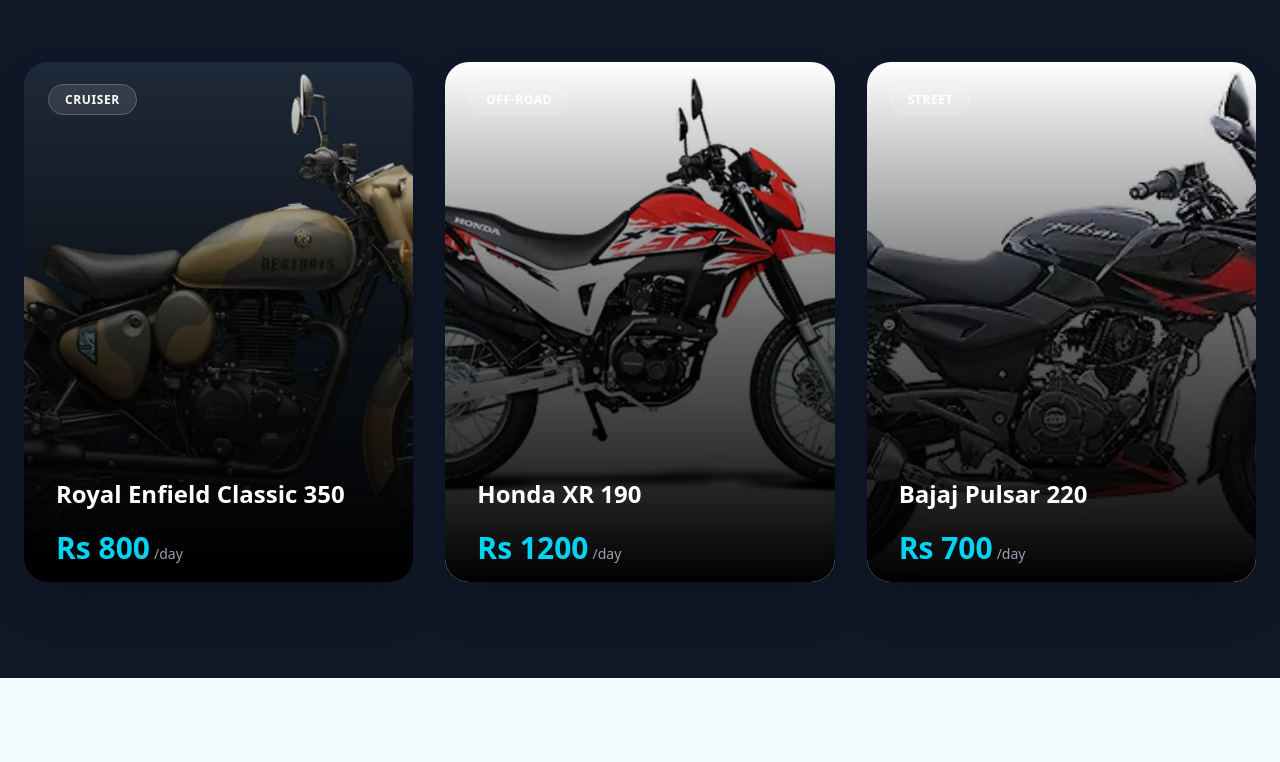
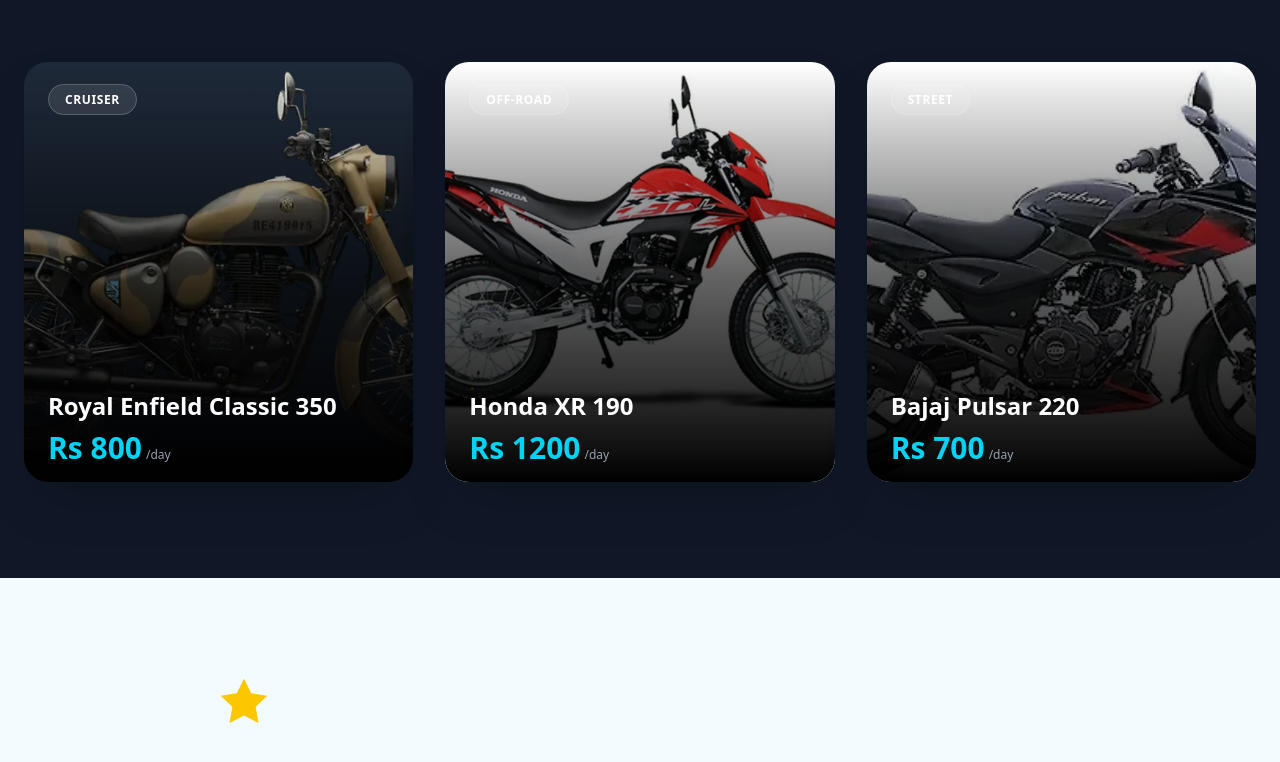
Before and after one commit to sabin-khatri/bike-rental, a React (Vite) app: page / in a window 1280 px wide. Shown: the part 1712-2474 px from the top of the page. Built offline with nearby package versions, Linux system fonts and the light colour scheme.

Commit message:
updated code

```diff
--- a/src/pages/Home.jsx
+++ b/src/pages/Home.jsx
@@ -3,85 +3,106 @@
 // eslint-disable-next-line no-unused-vars
 import { motion } from "framer-motion";
 
-// Local bike images
+// Local bike images imports
 import royalEnfield from "../assets/bikes/royal-enfield.webp";
 import hondaXr from "../assets/bikes/hondaxr190.webp";
 import bajajPulsar from "../assets/bikes/bajaj220.webp";
 
-// Icons
+// --- DATA CONSTANTS (कोड सफा राख्न डाटा बाहिर राखिएको) ---
+const BIKES = [
+  {
+    id: 1,
+    name: "Royal Enfield Classic 350",
+    price: "Rs 800",
+    tag: "Cruiser",
+    img: royalEnfield,
+  },
+  {
+    id: 2,
+    name: "Honda XR 190",
+    price: "Rs 1200",
+    tag: "Off-Road",
+    img: hondaXr,
+  },
+  {
+    id: 3,
+    name: "Bajaj Pulsar 220",
+    price: "Rs 700",
+    tag: "Street",
+    img: bajajPulsar,
+  },
+];
+
+const FEATURES = [
+  {
+    title: "Fully Insured",
+    desc: "Every rental includes comprehensive insurance – ride worry-free.",
+    icon: "shield",
+  },
+  {
+    title: "24/7 Support",
+    desc: "Mechanical help anytime, anywhere in Nepal.",
+    icon: "clock",
+  },
+  {
+    title: "Latest Models",
+    desc: "2023–2025 fleet, serviced after every ride.",
+    icon: "zap",
+  },
+  {
+    title: "Free Delivery",
+    desc: "Delivered to your hotel in Thamel or Pokhara – free of cost.",
+    icon: "map",
+  },
+];
+
+// --- ICONS COMPONENTS ---
 const IconArrowRight = () => (
-  <svg className="w-5 h-5" fill="none" stroke="currentColor" viewBox="0 0 24 24">
-    <path strokeLinecap="round" strokeLinejoin="round" strokeWidth={2} d="M5 12h14m-7-7l7 7-7 7" />
-  </svg>
+  <svg className="w-5 h-5" fill="none" stroke="currentColor" viewBox="0 0 24 24"><path strokeLinecap="round" strokeLinejoin="round" strokeWidth={2} d="M5 12h14m-7-7l7 7-7 7" /></svg>
+);
+const IconShield = () => (
+  <svg className="w-9 h-9" fill="none" stroke="currentColor" viewBox="0 0 24 24"><path strokeLinecap="round" strokeLinejoin="round" strokeWidth={2} d="M12 22s8-4 8-10V5l-8-3-8 3v7c0 6 8 10 8 10z" /></svg>
+);
+const IconClock = () => (
+  <svg className="w-9 h-9" fill="none" stroke="currentColor" viewBox="0 0 24 24"><circle cx="12" cy="12" r="10" /><polyline points="12 6 12 12 16 14" /></svg>
+);
+const IconZap = () => (
+  <svg className="w-9 h-9" fill="none" stroke="currentColor" viewBox="0 0 24 24"><polygon points="13 2 3 14 12 14 11 22 21 10 12 10 13 2" /></svg>
+);
+const IconMapPin = () => (
+  <svg className="w-9 h-9" fill="none" stroke="currentColor" viewBox="0 0 24 24"><path d="M20 10c0 6-8 12-8 12s-8-6-8-12a8 8 0 0 1 16 0z" /><circle cx="12" cy="10" r="3" /></svg>
+);
+const IconPhone = () => (
+  <svg className="w-5 h-5" fill="none" stroke="currentColor" viewBox="0 0 24 24"><path strokeLinecap="round" strokeLinejoin="round" strokeWidth={2} d="M22 16.92v3a2 2 0 0 1-2.18 2 19.79 19.79 0 0 1-8.63-3.07 19.5 19.5 0 0 1-6-6 19.79 19.79 0 0 1-3.07-8.67A2 2 0 0 1 4.11 2h3a2 2 0 0 1 2 1.72 12.05 12.05 0 0 0 .57 2.81 2 2 0 0 1-.45 2.11L8.09 9.91a16 16 0 0 0 6 6l1.27-1.27a2 2 0 0 1 2.11-.45 12.03 12.03 0 0 0 2.81.57A2 2 0 0 1 22 16.92z" /></svg>
+);
+const IconChevronDown = () => (
+  <svg className="w-8 h-8" fill="none" stroke="currentColor" viewBox="0 0 24 24"><path strokeLinecap="round" strokeLinejoin="round" strokeWidth={3} d="m6 9 6 6 6-6" /></svg>
+);
+const IconStar = () => (
+  <svg className="w-14 h-14 text-yellow-400" fill="currentColor" viewBox="0 0 24 24"><path d="M12 2l3.09 6.26L22 9.27l-5 4.87 1.18 6.88L12 17.77l-6.18 3.25L7 14.14 2 9.27l6.91-1.01L12 2z" /></svg>
 );
 
-const IconShield = () => (
-  <svg className="w-9 h-9" fill="none" stroke="currentColor" viewBox="0 0 24 24">
-    <path strokeLinecap="round" strokeLinejoin="round" strokeWidth={2} d="M12 22s8-4 8-10V5l-8-3-8 3v7c0 6 8 10 8 10z" />
-  </svg>
-);
-
-const IconClock = () => (
-  <svg className="w-9 h-9" fill="none" stroke="currentColor" viewBox="0 0 24 24">
-    <circle cx="12" cy="12" r="10" />
-    <polyline points="12 6 12 12 16 14" />
-  </svg>
-);
-
-const IconZap = () => (
-  <svg className="w-9 h-9" fill="none" stroke="currentColor" viewBox="0 0 24 24">
-    <polygon points="13 2 3 14 12 14 11 22 21 10 12 10 13 2" />
-  </svg>
-);
-
-const IconMapPin = () => (
-  <svg className="w-9 h-9" fill="none" stroke="currentColor" viewBox="0 0 24 24">
-    <path d="M20 10c0 6-8 12-8 12s-8-6-8-12a8 8 0 0 1 16 0z" />
-    <circle cx="12" cy="10" r="3" />
-  </svg>
-);
-
-const IconPhone = () => (
-  <svg className="w-5 h-5" fill="none" stroke="currentColor" viewBox="0 0 24 24">
-    <path strokeLinecap="round" strokeLinejoin="round" strokeWidth={2} d="M22 16.92v3a2 2 0 0 1-2.18 2 19.79 19.79 0 0 1-8.63-3.07 19.5 19.5 0 0 1-6-6 19.79 19.79 0 0 1-3.07-8.67A2 2 0 0 1 4.11 2h3a2 2 0 0 1 2 1.72 12.05 12.05 0 0 0 .57 2.81 2 2 0 0 1-.45 2.11L8.09 9.91a16 16 0 0 0 6 6l1.27-1.27a2 2 0 0 1 2.11-.45 12.03 12.03 0 0 0 2.81.57A2 2 0 0 1 22 16.92z" />
-  </svg>
-);
-
-const IconChevronDown = () => (
-  <svg className="w-8 h-8" fill="none" stroke="currentColor" viewBox="0 0 24 24">
-    <path strokeLinecap="round" strokeLinejoin="round" strokeWidth={3} d="m6 9 6 6 6-6" />
-  </svg>
-);
-
-const IconStar = () => (
-  <svg className="w-14 h-14 text-yellow-400" fill="currentColor" viewBox="0 0 24 24">
-    <path d="M12 2l3.09 6.26L22 9.27l-5 4.87 1.18 6.88L12 17.77l-6.18 3.25L7 14.14 2 9.27l6.91-1.01L12 2z" />
-  </svg>
-);
-
+// --- ANIMATION VARIANTS ---
 const fadeInUp = {
   hidden: { opacity: 0, y: 40 },
   visible: { opacity: 1, y: 0, transition: { duration: 0.7, ease: "easeOut" } }
 };
-
 const stagger = {
   hidden: { opacity: 0 },
   visible: { opacity: 1, transition: { staggerChildren: 0.15 } }
 };
 
 export default function Home() {
-  const bikes = [
-    { name: "Royal Enfield Classic 350", price: "Rs 800", tag: "Cruiser", img: royalEnfield },
-    { name: "Honda XR 190", price: "Rs 1200", tag: "Off-Road", img: hondaXr },
-    { name: "Bajaj Pulsar 220", price: "Rs 700", tag: "Street", img: bajajPulsar }
-  ];
-
-  const features = [
-    { title: "Fully Insured", desc: "Every rental includes comprehensive insurance – ride worry-free.", icon: <IconShield /> },
-    { title: "24/7 Support", desc: "Mechanical help anytime, anywhere in Nepal.", icon: <IconClock /> },
-    { title: "Latest Models", desc: "2023–2025 fleet, serviced after every ride.", icon: <IconZap /> },
-    { title: "Free Delivery", desc: "Delivered to your hotel in Thamel or Pokhara – free of cost.", icon: <IconMapPin /> }
-  ];
+  // Function to get icon based on string key
+  const getFeatureIcon = (iconName) => {
+    switch (iconName) {
+      case 'shield': return <IconShield />;
+      case 'clock': return <IconClock />;
+      case 'zap': return <IconZap />;
+      case 'map': return <IconMapPin />;
+      default: return <IconShield />;
+    }
+  };
 
   return (
     <div className="bg-slate-50 min-h-screen font-sans">
@@ -114,46 +135,34 @@
             </motion.p>
 
             <motion.div variants={fadeInUp} className="mt-12 flex flex-col sm:flex-row gap-6 justify-center">
-              <Link
-                to="/bikes"
-                className="group relative px-10 py-5 bg-cyan-500 text-black font-bold text-lg rounded-full overflow-hidden shadow-xl hover:shadow-cyan-500/40 transition-all hover:scale-105"
-              >
-                <span className="relative z-10 flex items-center gap-3">
-                  Find Your Bike <IconArrowRight />
-                </span>
+              <Link to="/bikes" className="group relative px-10 py-5 bg-cyan-500 text-black font-bold text-lg rounded-full overflow-hidden shadow-xl hover:shadow-cyan-500/40 transition-all hover:scale-105">
+                <span className="relative z-10 flex items-center gap-3">Find Your Bike <IconArrowRight /></span>
                 <div className="absolute inset-0 bg-white/20 -translate-y-full group-hover:translate-y-0 transition-transform duration-300" />
               </Link>
-
-              <Link
-                to="/contact"
-                className="px-10 py-5 border border-white/30 bg-white/10 backdrop-blur-sm text-white font-medium rounded-full hover:bg-white/20 transition-all flex items-center justify-center gap-3"
-              >
+              <Link to="/contact" className="px-10 py-5 border border-white/30 bg-white/10 backdrop-blur-sm text-white font-medium rounded-full hover:bg-white/20 transition-all flex items-center justify-center gap-3">
                 <IconPhone /> Contact Us
               </Link>
             </motion.div>
           </motion.div>
 
-          <motion.div
-            animate={{ y: [0, 10, 0] }}
-            transition={{ duration: 2, repeat: Infinity }}
-            className="absolute bottom-10 left-1/2 -translate-x-1/2 text-white/60"
-          >
+          <motion.div animate={{ y: [0, 10, 0] }} transition={{ duration: 2, repeat: Infinity }} className="absolute bottom-10 left-1/2 -translate-x-1/2 text-white/60">
             <IconChevronDown />
           </motion.div>
         </div>
       </section>
 
-      {/* Stats */}
+      {/* Stats Section */}
       <div className="relative -mt-20 z-20">
         <div className="max-w-6xl mx-auto bg-white rounded-3xl shadow-2xl p-8 md:p-12 grid grid-cols-2 md:grid-cols-4 gap-8 divide-y md:divide-y-0 md:divide-x divide-gray-100">
-          {["500+", "50+", "100%", "24/7"].map((num, i) => (
-            <div key={i} className="text-center">
-              <h3 className="text-5xl font-black text-transparent bg-clip-text bg-gradient-to-b from-gray-900 to-gray-700">
-                {num}
-              </h3>
-              <p className="mt-2 text-sm font-bold text-gray-500 uppercase tracking-wider">
-                {["Happy Riders", "Premium Bikes", "Insurance Cover", "Road Support"][i]}
-              </p>
+          {[
+            { num: "500+", label: "Happy Riders" },
+            { num: "50+", label: "Premium Bikes" },
+            { num: "100%", label: "Insurance Cover" },
+            { num: "24/7", label: "Road Support" }
+          ].map((stat, i) => (
+            <div key={i} className="text-center pt-4 md:pt-0">
+              <h3 className="text-4xl md:text-5xl font-black text-transparent bg-clip-text bg-gradient-to-b from-gray-900 to-gray-700">{stat.num}</h3>
+              <p className="mt-2 text-xs md:text-sm font-bold text-gray-500 uppercase tracking-wider">{stat.label}</p>
             </div>
           ))}
         </div>
@@ -168,7 +177,7 @@
           <div className="w-24 h-1 bg-cyan-500 mx-auto mt-4 rounded-full" />
 
           <div className="mt-20 grid grid-cols-1 md:grid-cols-2 lg:grid-cols-4 gap-8">
-            {features.map((f, i) => (
+            {FEATURES.map((f, i) => (
               <motion.div
                 key={i}
                 initial={{ opacity: 0, y: 30 }}
@@ -177,7 +186,7 @@
                 className="group bg-white p-8 rounded-3xl border border-gray-100 hover:border-cyan-500/30 shadow-lg hover:shadow-2xl hover:-translate-y-3 transition-all duration-500"
               >
                 <div className="w-16 h-16 rounded-2xl bg-cyan-50 text-cyan-600 flex items-center justify-center mb-6 group-hover:bg-cyan-500 group-hover:text-white transition-all">
-                  {f.icon}
+                  {getFeatureIcon(f.icon)}
                 </div>
                 <h3 className="text-xl font-bold text-gray-900 mb-3">{f.title}</h3>
                 <p className="text-gray-600 text-sm leading-relaxed">{f.desc}</p>
@@ -187,7 +196,7 @@
         </div>
       </section>
 
-      {/* Most Loved Bikes */}
+      {/* --- MOST LOVED BIKES (IMAGE SIZE FIXED HERE) --- */}
       <section className="py-24 bg-gray-900 text-white">
         <div className="max-w-7xl mx-auto px-6">
           <div className="flex flex-col md:flex-row justify-between items-start md:items-end mb-16">
@@ -202,18 +211,20 @@
           </div>
 
           <div className="grid grid-cols-1 md:grid-cols-3 gap-8">
-            {bikes.map((bike, i) => (
+            {BIKES.map((bike, i) => (
               <motion.div
-                key={i}
+                key={bike.id}
                 initial={{ opacity: 0, scale: 0.95 }}
                 whileInView={{ opacity: 1, scale: 1 }}
                 transition={{ delay: i * 0.1 }}
-                className="group relative h-96 md:h-[520px] rounded-3xl overflow-hidden bg-gray-800 shadow-2xl cursor-pointer"
+                // --- SIZE FIX: Reduced height from h-[520px] to h-[420px] ---
+                className="group relative h-[380px] md:h-[420px] rounded-3xl overflow-hidden bg-gray-800 shadow-2xl cursor-pointer"
               >
                 <img
                   src={bike.img}
                   alt={bike.name}
-                  className="w-full h-full object-cover transition-transform duration-700 group-hover:scale-110"
+                  // Added object-center to keep bike focused
+                  className="w-full h-full object-cover object-center transition-transform duration-700 group-hover:scale-110"
                 />
                 <div className="absolute inset-0 bg-gradient-to-t from-black via-black/60 to-transparent" />
 
@@ -223,18 +234,18 @@
                   </span>
                 </div>
 
-                <div className="absolute bottom-8 left-8 right-8 text-white translate-y-4 group-hover:translate-y-0 transition-transform duration-300">
-                  <h3 className="text-2xl font-bold mb-2 group-hover:text-cyan-400 transition-colors">
+                <div className="absolute bottom-6 left-6 right-6 text-white translate-y-2 group-hover:translate-y-0 transition-transform duration-300">
+                  <h3 className="text-xl md:text-2xl font-bold mb-1 group-hover:text-cyan-400 transition-colors">
                     {bike.name}
                   </h3>
-                  <div className="flex justify-between items-end">
+                  <div className="flex justify-between items-end mt-2">
                     <div>
-                      <span className="text-3xl font-black text-cyan-400">{bike.price}</span>
-                      <span className="text-sm text-gray-400 ml-1">/day</span>
+                      <span className="text-2xl md:text-3xl font-black text-cyan-400">{bike.price}</span>
+                      <span className="text-xs text-gray-400 ml-1">/day</span>
                     </div>
                     <Link
                       to="/bikes"
-                      className="opacity-0 group-hover:opacity-100 translate-y-4 group-hover:translate-y-0 transition-all duration-300 bg-cyan-500 text-black px-6 py-3 rounded-full font-bold flex items-center gap-2 hover:bg-cyan-400"
+                      className="opacity-0 group-hover:opacity-100 translate-y-4 group-hover:translate-y-0 transition-all duration-300 bg-cyan-500 text-black px-5 py-2 rounded-full font-bold text-sm flex items-center gap-2 hover:bg-cyan-400"
                     >
                       Book Now <IconArrowRight />
                     </Link>
@@ -246,19 +257,15 @@
         </div>
       </section>
 
-      {/* Testimonial */}
+      {/* Testimonial & CTA */}
       <section className="py-24 bg-cyan-50/50">
         <div className="max-w-4xl mx-auto text-center px-6">
           <IconStar />
-          <h2 className="mt-8 text-3xl md:text-4xl font-bold text-gray-900 italic">
+          <h2 className="mt-8 text-2xl md:text-4xl font-bold text-gray-900 italic">
             “The best way to experience Nepal. Brand new bikes, delivered to our hotel in Pokhara. 10/10 would ride again!”
           </h2>
           <div className="mt-10 flex items-center justify-center gap-5">
-            <img
-              src="https://images.unsplash.com/photo-1507003211169-0a1dd7228f2d?w=200&h=200&fit=crop&crop=face"
-              alt="Alex"
-              className="w-16 h-16 rounded-full object-cover border-4 border-white shadow-lg"
-            />
+            <img src="https://images.unsplash.com/photo-1507003211169-0a1dd7228f2d?w=200&h=200&fit=crop&crop=face" alt="Alex" className="w-16 h-16 rounded-full object-cover border-4 border-white shadow-lg" />
             <div className="text-left">
               <p className="font-bold text-gray-900">Alex Thompson</p>
               <p className="text-sm text-gray-600">Adventure Rider, UK</p>
@@ -267,28 +274,14 @@
         </div>
       </section>
 
-      {/* CTA */}
       <section className="py-32 bg-gradient-to-br from-gray-900 to-blue-900 relative overflow-hidden">
-        <img
-          src="https://images.unsplash.com/photo-1605218427368-35b85a3c617e?q=80&w=2070&auto=format&fit=crop"
-          alt=""
-          className="absolute inset-0 w-full h-full object-cover opacity-10"
-        />
+        <img src="https://images.unsplash.com/photo-1605218427368-35b85a3c617e?q=80&w=2070&auto=format&fit=crop" alt="" className="absolute inset-0 w-full h-full object-cover opacity-10" />
         <div className="relative z-10 text-center max-w-4xl mx-auto px-6">
-          <motion.h2
-            initial={{ opacity: 0, y: 20 }}
-            whileInView={{ opacity: 1, y: 0 }}
-            className="text-5xl md:text-7xl font-black text-white"
-          >
+          <motion.h2 initial={{ opacity: 0, y: 20 }} whileInView={{ opacity: 1, y: 0 }} className="text-5xl md:text-7xl font-black text-white">
             Ready to Ride Nepal?
           </motion.h2>
-          <p className="mt-6 text-xl text-cyan-100">
-            Get <strong>10% OFF</strong> on bookings over 5 days
-          </p>
-          <Link
-            to="/bikes"
-            className="mt-12 inline-block px-12 py-6 bg-white text-blue-900 font-bold text-xl rounded-full shadow-2xl hover:shadow-cyan-300/50 hover:scale-105 transition-all duration-300"
-          >
+          <p className="mt-6 text-xl text-cyan-100">Get <strong>10% OFF</strong> on bookings over 5 days</p>
+          <Link to="/bikes" className="mt-12 inline-block px-12 py-6 bg-white text-blue-900 font-bold text-xl rounded-full shadow-2xl hover:shadow-cyan-300/50 hover:scale-105 transition-all duration-300">
             Book Your Bike Now
           </Link>
         </div>
```
